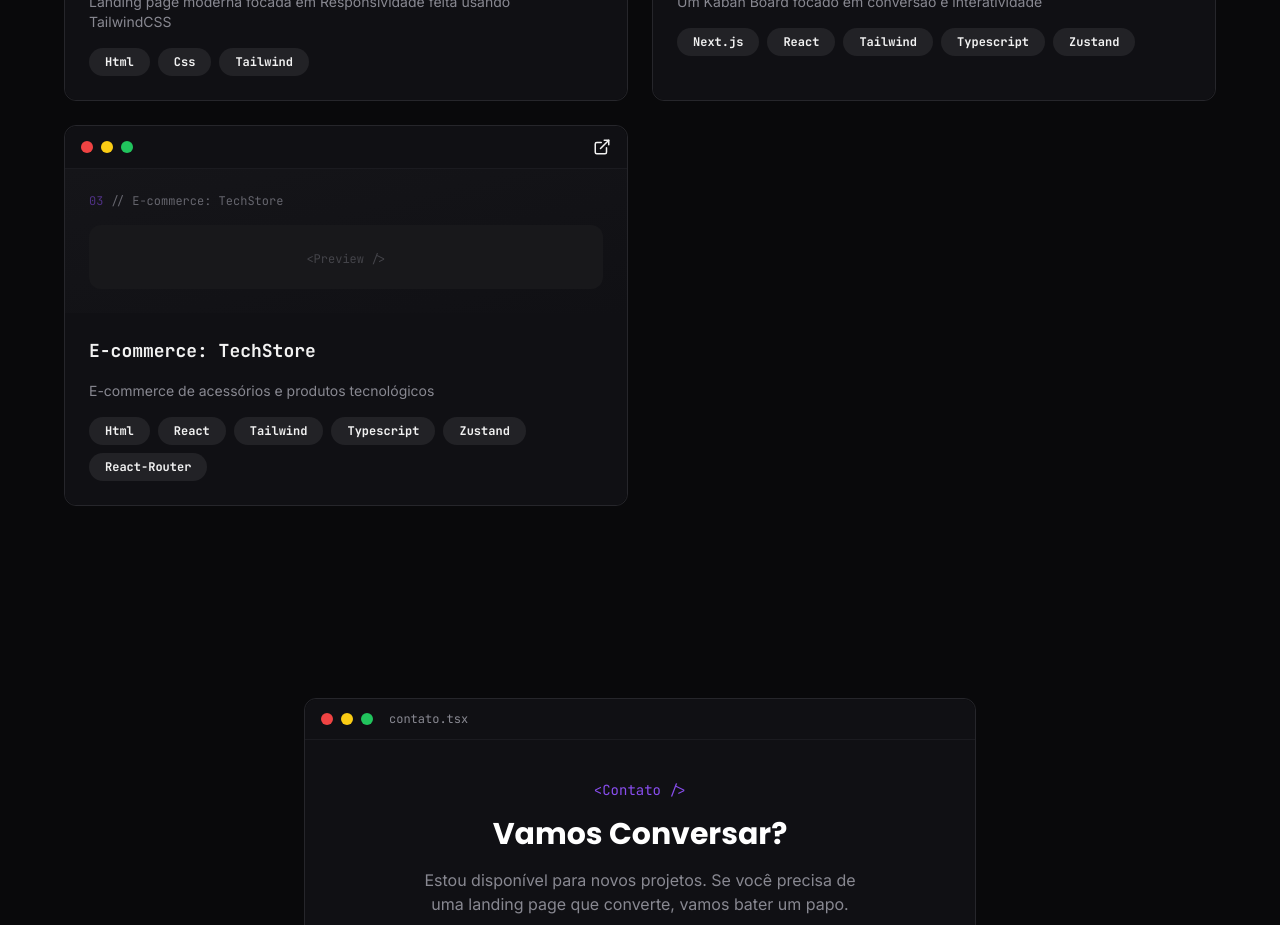
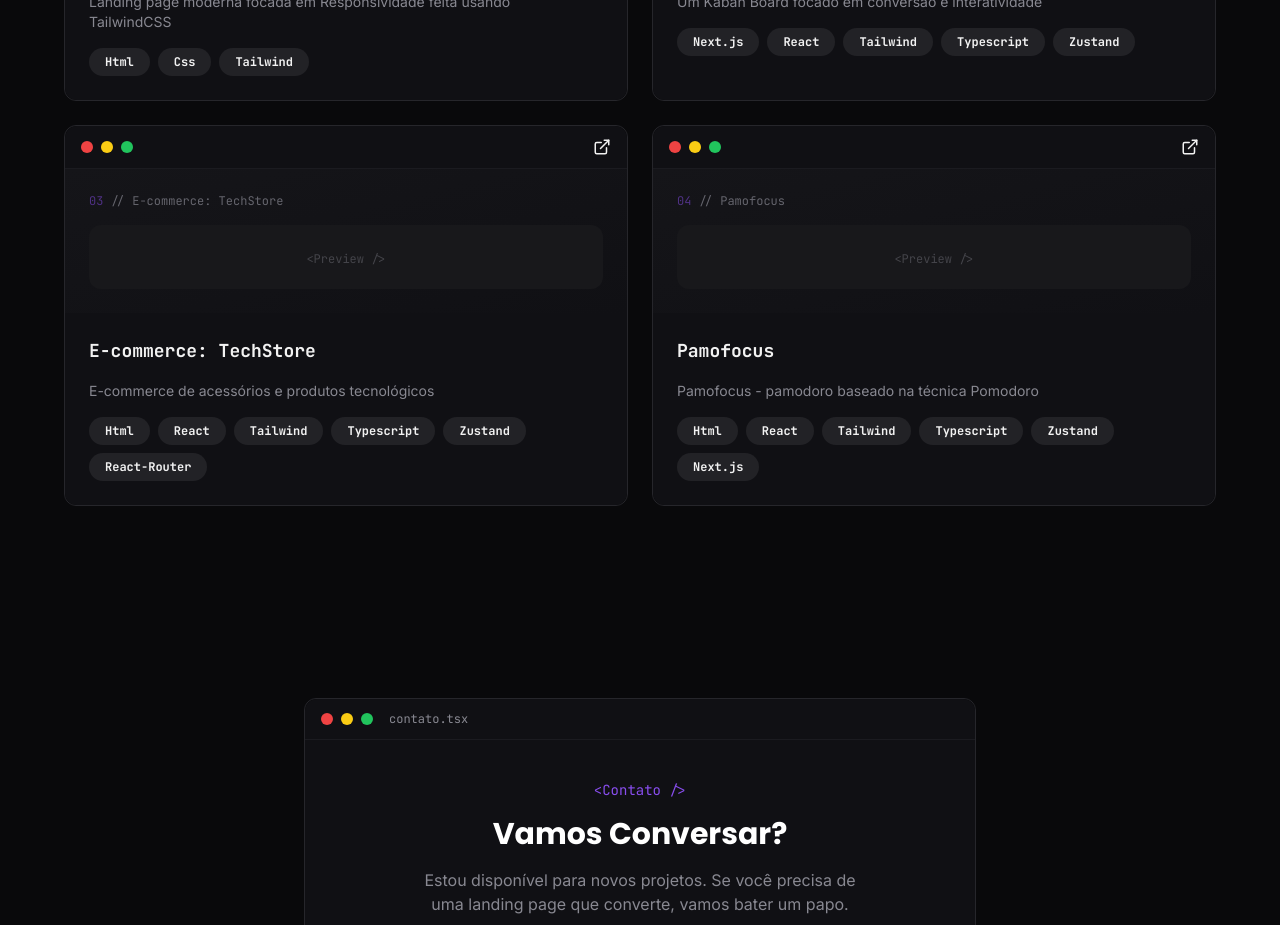
Before and after one commit to Kcode61/portfolio-kauan, a Next.js app: page / in a window 1280 px wide. Shown: the part 2900-3825 px from the top of the page. Built offline with nearby package versions, Linux system fonts and the light colour scheme.

Commit message:
Feat: adiciona projeto Pamofocus a seção de projetos

```diff
--- a/components/ProjectsSection/index.tsx
+++ b/components/ProjectsSection/index.tsx
@@ -36,6 +36,20 @@ export function ProjectsSection() {
         "Typescript",
         "Zustand",
         "React-Router",
+      ],
+    },
+    {
+      id: 4,
+      projectname: "Pamofocus",
+      projectDescription: "Pamofocus - pamodoro baseado na técnica Pomodoro",
+      projectLink: "https://pamofocus.pages.dev",
+      projectStack: [
+        "Html",
+        "React",
+        "Tailwind",
+        "Typescript",
+        "Zustand",
+        "Next.js",
       ],
     },
   ];
```
